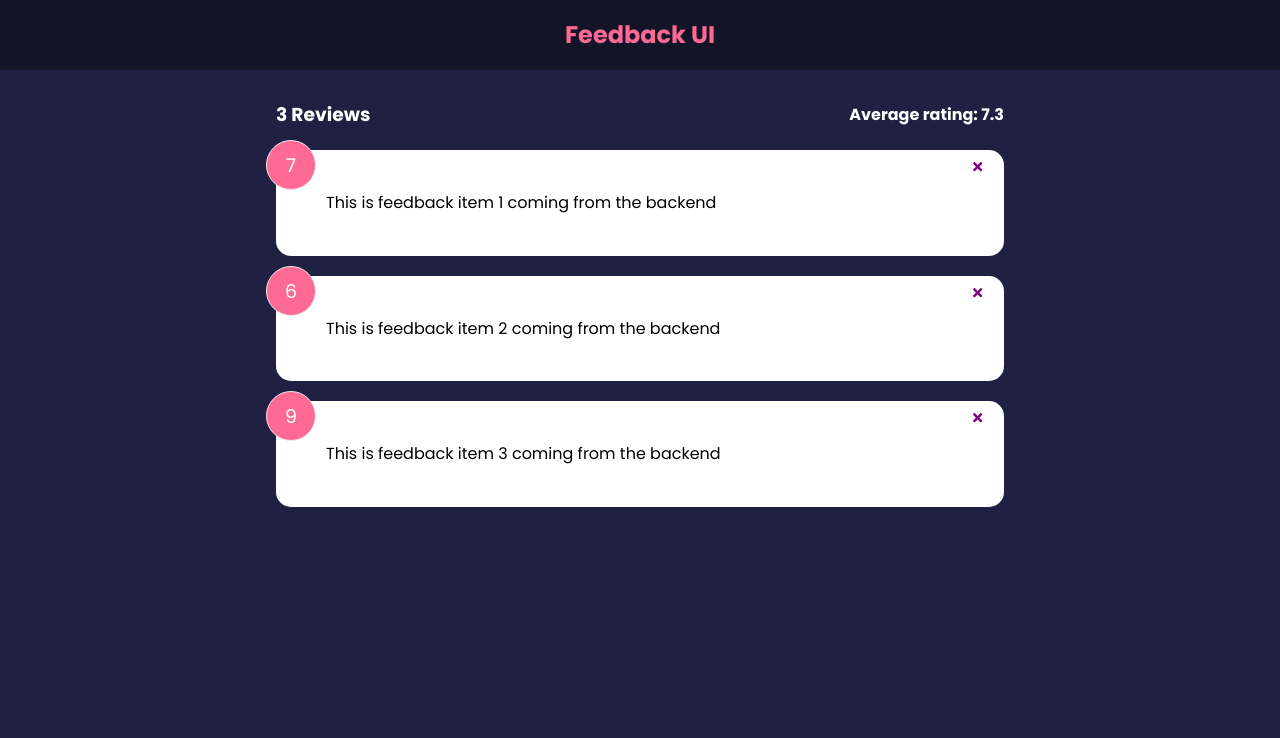
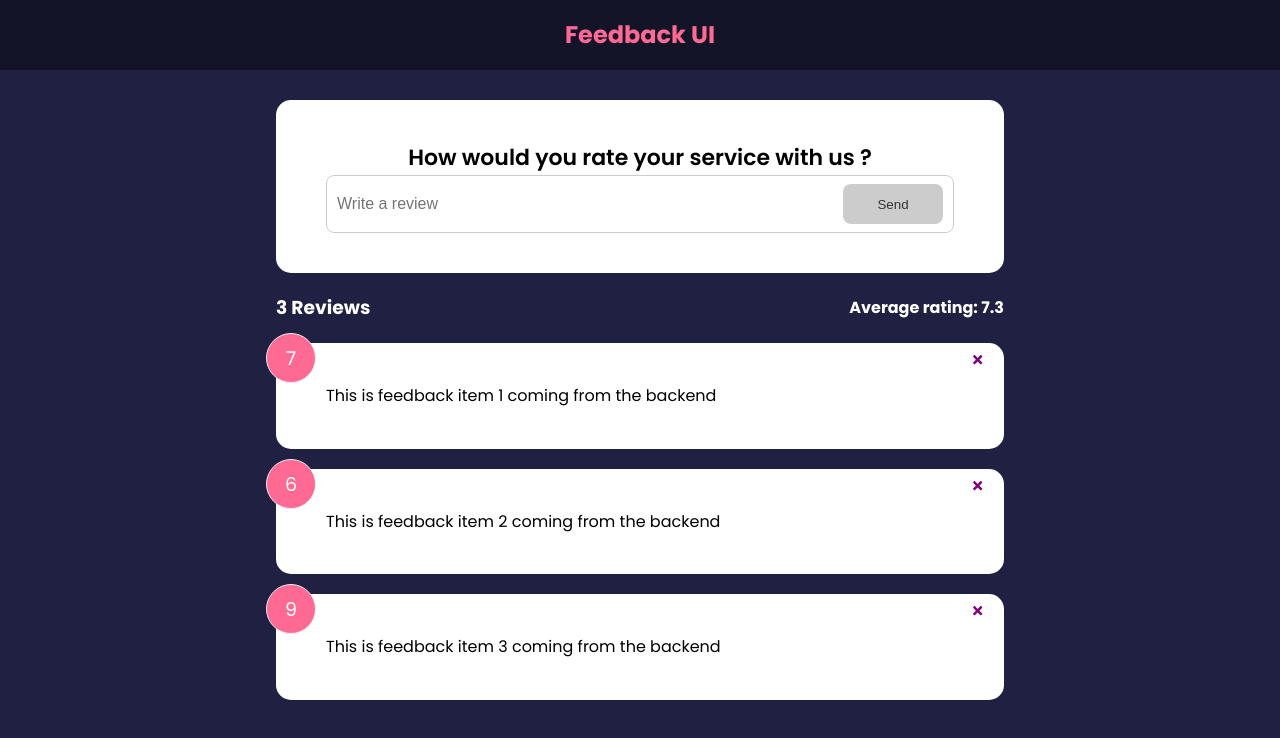
Before and after one commit to TungLungTung/react-brad-feedback-ui, a React (Create React App) app: page / in a window 1280 px wide. Shown: the top 738 px of the page. Built offline with nearby package versions, Linux system fonts and the light colour scheme.

Commit message:
update FeedbackForm and Realtime validation

```diff
--- a/src/App.js
+++ b/src/App.js
@@ -2,7 +2,8 @@
 import Header from './components/Header';
 import FeedbackList from './components/FeedbackList';
 import FeedbackData from './data/FeedbackData';
-import FeedbackStats from './components/FeedbackStats'
+import FeedbackStats from './components/FeedbackStats';
+import FeedbackForm from './components/FeedbackForm';
 
 const App = () => {
 
@@ -18,6 +19,7 @@
     <>
       <Header />
       <div className="container">
+        <FeedbackForm />
         <FeedbackStats feedback={feedback} />
         <FeedbackList feedback={feedback} handleDelete={deleteFeedback} />
       </div>
--- /dev/null
+++ b/src/components/FeedbackForm.jsx
@@ -0,0 +1,45 @@
+import { useState } from 'react';
+import Card from './shared/Card';
+import Button from './shared/Button';
+
+export default function FeedbackForm() {
+  const [text, setText] = useState('');
+  const [btnDisabled, setBtnDisabled] = useState(true);
+  const [message, setMessage] = useState('');
+
+  const handleTextChange = (e) => {
+    //// Realtime validation when typing
+    if (text === '') {
+      setBtnDisabled(true);
+      setMessage('');
+    } else if (text !== '' && text.trim().length <= 10) {
+      setBtnDisabled(true);
+      setMessage('Text must be at least 10 characters long');
+    } else {
+      setMessage(null);
+      setBtnDisabled(false);
+    }
+    setText(e.target.value);
+  };
+
+  return (
+    <Card>
+      <form>
+        <h2>How would you rate your service with us ?</h2>
+        {/* @Todo - rating select Component later */}
+        <div className="input-group">
+          <input
+            onChange={handleTextChange}
+            type="text"
+            value={text}
+            placeholder="Write a review"
+          />
+          <Button type="submit" version="secondary" isDisabled={btnDisabled}>
+            Send
+          </Button>
+        </div>
+        {message && <div className="message">{message}</div>}
+      </form>
+    </Card>
+  );
+}
--- /dev/null
+++ b/src/components/shared/Button.jsx
@@ -0,0 +1,22 @@
+import PropTypes from 'prop-types';
+
+export default function Button({ children, version, type, isDisabled }) {
+  return (
+    <button type={type} disabled={isDisabled} className={`btn btn-${version}`}>
+      {children}
+    </button>
+  );
+}
+
+Button.defaultProps = {
+  version: 'primary',
+  type: 'button',
+  isDisabled: false
+};
+
+Button.propTypes = {
+  children: PropTypes.node.isRequired,
+  version: PropTypes.string,
+  type: PropTypes.string,
+  isDisabled: PropTypes.bool
+};
```
Also changed, not shown: 1 other file (tests, documents, lock files or other folders).
